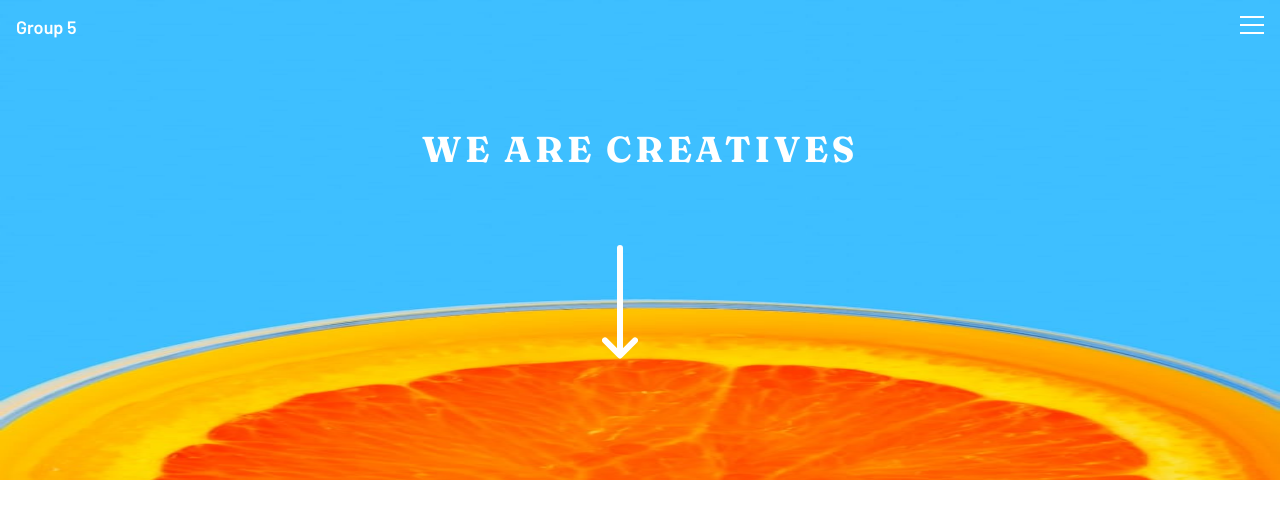
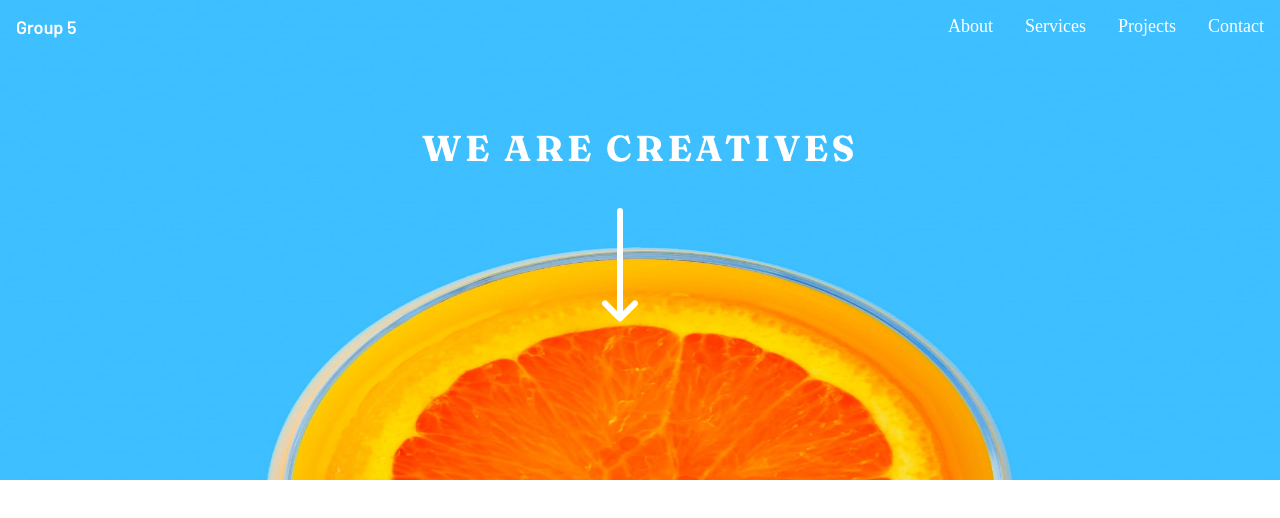
Before and after one commit to adhanif/Sunnyside-agency-landing-page, a React (Vite) app in the folder LandingPage/: page / in a window 1280 px wide. Shown: the top 518 px of the page. Built offline with nearby package versions, Linux system fonts and the light colour scheme.

Commit message:
add navbar

```diff
--- a/LandingPage/package.json
+++ b/LandingPage/package.json
@@ -11,7 +11,8 @@
   },
   "dependencies": {
     "react": "^18.2.0",
-    "react-dom": "^18.2.0"
+    "react-dom": "^18.2.0",
+    "react-responsive": "^9.0.2"
   },
   "devDependencies": {
     "@types/react": "^18.0.28",
--- a/LandingPage/src/components/Navbar.css
+++ b/LandingPage/src/components/Navbar.css
@@ -74,7 +74,6 @@ body {
   color: hsl(232, 10%, 55%);
   list-style: none;
   font-size: 16px;
-  padding-top: 2rem;
 }
 
 .nav_last_item {
@@ -88,3 +87,31 @@ body {
   border-right: 20px solid white;
   border-top: 20px solid transparent;
 }
+
+.nav_list_lg {
+  list-style: none;
+  color: white;
+}
+
+.nav_list_lg_con {
+  display: flex;
+  gap: 2rem;
+}
+
+.nav_bu {
+  all: unset;
+}
+
+.nav_bu:hover {
+  background-color: #c5ecff6d;
+  border-radius: 12px;
+  width: 130%;
+  height: 130%;
+  text-align: center;
+}
+
+@media only screen and (min-width: 440px) {
+  .nav_arrow {
+    top: 13rem;
+  }
+}
--- a/LandingPage/src/components/Navbar.jsx
+++ b/LandingPage/src/components/Navbar.jsx
@@ -1,18 +1,21 @@
-import React, { useState } from "react";
+import { useState } from "react";
 import "./Navbar.css";
+import { useMediaQuery } from "react-responsive";
 
 const Navbar = () => {
   const [showMenu, setShowMenu] = useState(false);
-
   const menuHandler = () => {
     setShowMenu(!showMenu);
   };
+  const isBigScreen = useMediaQuery({ query: "(min-width: 441px)" });
+  const isTabletOrMobile = useMediaQuery({ query: "(max-width: 440px)" });
 
   return (
     <>
       <header className="nav_header">
         <nav className="nav_header_con">
           <div className="nav_group">Group 5</div>
+          {isTabletOrMobile ? (
             <div>
               <button className="nav_button" onClick={menuHandler}>
                 <img src="../images/icon-hamburger.svg"></img>
@@ -38,9 +41,31 @@ const Navbar = () => {
                 </>
               )}
             </div>
+          ) : (
+            <div className="nav_list_lg_con">
+              <li className="nav_list_lg">
+                <button className="nav_bu">About</button>
+              </li>
+              <li className="nav_list_lg">
+                {" "}
+                <button className="nav_bu">Services</button>
+              </li>
+              <li className="nav_list_lg">
+                <button className="nav_bu">Projects</button>
+              </li>
+              <li className="nav_list_lg">
+                <button className="nav_bu">Contact</button>
+              </li>
+            </div>
+          )}
         </nav>
         <div className="nav_quote">We are creatives</div>
+        {isTabletOrMobile ? (
           <img className="nav_img" src="../images/mobile/image-header.jpg" />
+        ) : (
+          <img className="nav_img" src="../images/desktop/image-header.jpg" />
+        )}
+        {/* <img className="nav_img" src="../images/mobile/image-header.jpg" /> */}
         <img className="nav_arrow" src="../images/icon-arrow-down.svg" />
       </header>
     </>
```
Also changed, not shown: 1 other file (tests, documents, lock files or other folders). Lines whose indentation alone changed are shown as unchanged.
